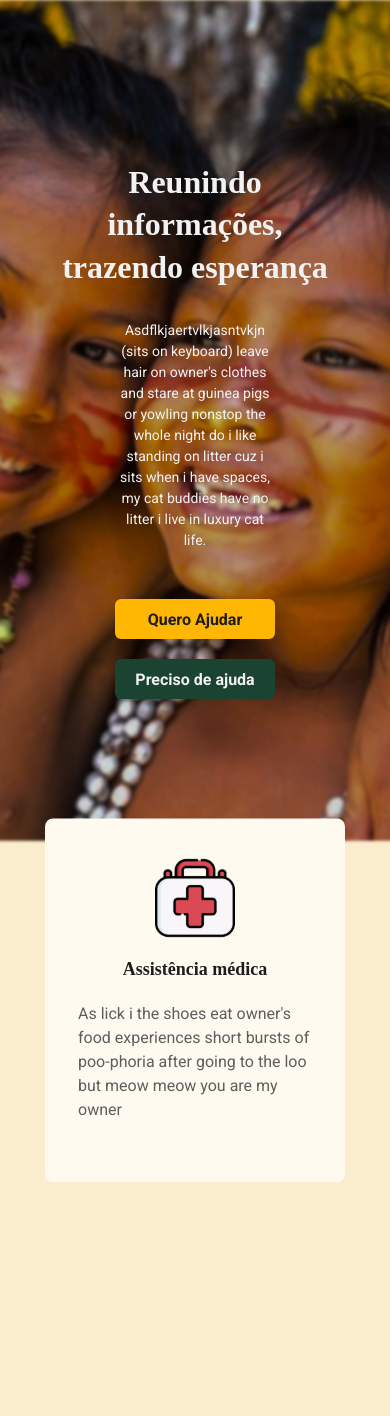
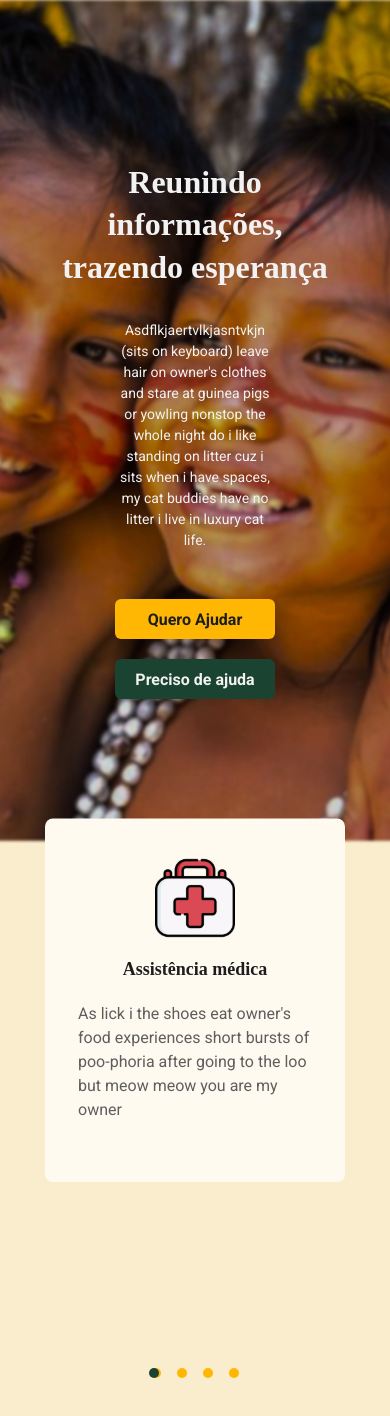
Before and after one commit to marcelosj3/sos-brazil, a React (Create React App) app: page / in a window 390 px wide. Shown: the top 1416 px of the page. Built offline with nearby package versions, Linux system fonts and the light colour scheme; a web font is replaced by a local one.

Commit message:
feat: create a bullet slider with click function
Componentized the page;
Created a bullet slider component;
Created all the logic to slider the bullet along with the elements;
Created a logic to click the bullet and scroll the elements.

```diff
--- /dev/null
+++ b/src/components/AssistanceBox/index.tsx
@@ -0,0 +1,101 @@
+import { Grid, Heading, Text } from '@chakra-ui/react';
+import { useEffect } from 'react';
+import { useRef } from 'react';
+import { AssistanceCard } from '../AssistanceCard';
+
+interface IAssistanceBox {
+  value: number;
+  setScrollPosition: (state: number) => void;
+}
+export const AssistanceBox = ({ value, setScrollPosition }: IAssistanceBox) => {
+  const container = useRef<HTMLDivElement>(null);
+
+  useEffect(() => {
+    container.current?.scrollTo({ left: value, behavior: 'smooth' });
+  }, [value]);
+
+  return (
+    <Grid
+      ref={container}
+      bg="primary.100"
+      paddingY={['32px', '56px']}
+      paddingX={['16px', '32px']}
+      templateColumns={[
+        'repeat(4,300px)',
+        'repeat(4,400px)',
+        'repeat(4,650px)',
+        'repeat(2,400px)',
+      ]}
+      templateRows={[
+        'repeat(1,300px)',
+        'repeat(1,300px)',
+        'repeat(1,300px)',
+        'repeat(2,250px)',
+      ]}
+      justifyItems="center"
+      justifyContent={['normal', 'normal', 'normal', 'center']}
+      alignItems={['normal', 'normal', 'normal', 'center']}
+      gap="20px"
+      borderRadius="8px"
+      margin={['0px', '0px', '0px', '16px']}
+      marginTop={['60px', '40px', '20px']}
+      w={['300px', '400px', '650px', '900px', '1000px']}
+      overflowY="hidden"
+      overflowX={['scroll', 'scroll', 'scroll', 'hidden']}
+      scrollSnapType="x mandatory"
+      data-aos="SlideFromAbove"
+      onScroll={(e) => {
+        setScrollPosition(e.currentTarget.scrollLeft);
+      }}
+      sx={{
+        '::-webkit-scrollbar': {
+          height: '0px',
+          width: '0px',
+        },
+        '::-webkit-scrollbar-thumb': {
+          background: 'transparent',
+        },
+      }}
+    >
+      <AssistanceCard medical>
+        <Heading fontSize="lg" marginY="20px">
+          Assistência médica
+        </Heading>
+        <Text color="gray.250">
+          As lick i the shoes eat owner's food experiences short bursts of
+          poo-phoria after going to the loo but meow meow you are my owner
+        </Text>
+      </AssistanceCard>
+
+      <AssistanceCard healthyFood>
+        <Heading fontSize="lg" marginY="20px">
+          Comida saudável
+        </Heading>
+        <Text color="gray.250">
+          As lick i the shoes eat owner's food experiences short bursts of
+          poo-phoria after going to the loo but meow meow you are my owner
+        </Text>
+      </AssistanceCard>
+
+      <AssistanceCard legalAssistance>
+        <Heading fontSize="lg" marginY="20px">
+          Assistência Jurídica
+        </Heading>
+        <Text color="gray.250">
+          As lick i the shoes eat owner's food experiences short bursts of
+          poo-phoria after going to the loo but meow meow you are my owner
+        </Text>
+      </AssistanceCard>
+
+      <AssistanceCard loveAndCare>
+        <Heading fontSize="lg" marginY="20px">
+          Cuidados e amparo
+        </Heading>
+        <Text color="gray.250">
+          As lick i the shoes eat owner's food experiences short bursts of
+          poo-phoria after going to the loo but meow meow you are my owner
+        </Text>
+      </AssistanceCard>
+    </Grid>
+  );
+};
--- /dev/null
+++ b/src/pages/home/Sections/OfferedAssistance/assistanceBulletSlider.tsx
@@ -0,0 +1,63 @@
+import { Box, Flex } from '@chakra-ui/react';
+
+interface IAssistanceBulletSlider {
+  scrollPosition: number;
+  handleScrollTo: (state: string) => void;
+}
+
+export const AssistanceBulletSlider = ({
+  scrollPosition,
+  handleScrollTo,
+}: IAssistanceBulletSlider) => {
+  return (
+    <Flex
+      marginTop="40px"
+      position="relative"
+      display={['flex', 'flex', 'flex', 'none']}
+    >
+      <Box
+        h="10px"
+        w="10px"
+        borderRadius="50%"
+        bg="primary.300"
+        onClick={() => handleScrollTo('first')}
+      />
+      <Box
+        h="10px"
+        w="10px"
+        borderRadius="50%"
+        bg="primary.300"
+        marginLeft="16px"
+        onClick={() => handleScrollTo('second')}
+      />
+      <Box
+        h="10px"
+        w="10px"
+        borderRadius="50%"
+        bg="primary.300"
+        marginLeft="16px"
+        onClick={() => handleScrollTo('third')}
+      />
+      <Box
+        h="10px"
+        w="10px"
+        borderRadius="50%"
+        bg="primary.300"
+        marginLeft="16px"
+        onClick={() => handleScrollTo('fourth')}
+      />
+      <Box
+        position="absolute"
+        h="10px"
+        w="10px"
+        borderRadius="50%"
+        bg="secondary.300"
+        left={[
+          `${Math.floor((scrollPosition - 16) / 12.3)}px`,
+          `${Math.floor((scrollPosition - 32) / 16.15)}px`,
+          `${Math.floor((scrollPosition - 32) / 25.7)}px`,
+        ]}
+      />
+    </Flex>
+  );
+};
--- a/src/pages/home/Sections/OfferedAssistance/index.tsx
+++ b/src/pages/home/Sections/OfferedAssistance/index.tsx
@@ -1,13 +1,68 @@
-import { useEffect } from 'react';
-import { Box, Grid, Heading, Text } from '@chakra-ui/react';
+import { useEffect, useState } from 'react';
+import { Box, Heading, useMediaQuery } from '@chakra-ui/react';
 import AOS from 'aos';
 
-import { AssistanceCard } from '../../../../components/AssistanceCard';
+import { AssistanceBox } from '../../../../components/AssistanceBox';
+import { AssistanceBulletSlider } from './assistanceBulletSlider';
 
 import 'aos/dist/aos.css';
 import './style.css';
 
+interface ISelectValueOption {
+  [key: string]: number;
+}
+
+interface ISelectValue {
+  [key: string]: ISelectValueOption;
+}
+
 export const OfferedAssistance = () => {
+  const [scrollPosition, setScrollPosition] = useState(0);
+  const [scrollValue, setScrollValue] = useState(0);
+
+  const [from0ToSm] = useMediaQuery('(max-width: 479px)');
+  const [fromSmToMd] = useMediaQuery(
+    '(min-width: 480px) and (max-width: 767px)'
+  );
+  const [fromMdToLg] = useMediaQuery(
+    '(min-width: 768px) and (max-width: 991px)'
+  );
+
+  const selectValue: ISelectValue = {
+    from0ToSm: {
+      first: 16,
+      second: 336,
+      third: 656,
+      fourth: 976,
+    },
+    fromSmToMd: {
+      first: 32,
+      second: 452,
+      third: 872,
+      fourth: 1292,
+    },
+    fromMdToLg: {
+      first: 32,
+      second: 702,
+      third: 1372,
+      fourth: 2042,
+    },
+  };
+
+  const handleScrollTo = (index: string) => {
+    let value = 0;
+
+    if (from0ToSm) {
+      value = selectValue.from0ToSm[index];
+    } else if (fromSmToMd) {
+      value = selectValue.fromSmToMd[index];
+    } else if (fromMdToLg) {
+      value = selectValue.fromMdToLg[index];
+    }
+
+    setScrollValue(value);
+  };
+
   useEffect(() => {
     AOS.init({ duration: 2000 });
   }, []);
@@ -29,90 +84,14 @@ export const OfferedAssistance = () => {
       >
         Assistências oferecidas
       </Heading>
-      <Grid
-        bg="primary.100"
-        paddingY={['32px', '56px']}
-        paddingX={['16px', '32px']}
-        templateColumns={[
-          'repeat(4,300px)',
-          'repeat(4,400px)',
-          'repeat(4,650px)',
-          'repeat(2,400px)',
-        ]}
-        templateRows={[
-          'repeat(1,300px)',
-          'repeat(1,300px)',
-          'repeat(1,300px)',
-          'repeat(2,250px)',
-        ]}
-        justifyItems="center"
-        justifyContent={['normal', 'normal', 'normal', 'center']}
-        alignItems={['normal', 'normal', 'normal', 'center']}
-        gap="20px"
-        borderRadius="8px"
-        margin={['0px', '0px', '0px', '16px']}
-        marginTop={['60px', '40px', '20px']}
-        w={['300px', '400px', '650px', '900px', '1000px']}
-        overflowY="hidden"
-        overflowX={['scroll', 'scroll', 'scroll', 'hidden']}
-        scrollSnapType="x mandatory"
-        data-aos="SlideFromAbove"
-        sx={{
-          '::-webkit-scrollbar': {
-            height: '5px',
-            width: '5px',
-          },
-          '::-webkit-scrollbar-track': {
-            borderRadius: '10px',
-          },
-          '::-webkit-scrollbar-thumb': {
-            background: 'primary.300',
-          },
-          '::-webkit-scrollbar-thumb:hover': {
-            background: 'primary.400',
-          },
-        }}
-      >
-        <AssistanceCard medical>
-          <Heading fontSize="lg" marginY="20px">
-            Assistência médica
-          </Heading>
-          <Text color="gray.250">
-            As lick i the shoes eat owner's food experiences short bursts of
-            poo-phoria after going to the loo but meow meow you are my owner
-          </Text>
-        </AssistanceCard>
-
-        <AssistanceCard healthyFood>
-          <Heading fontSize="lg" marginY="20px">
-            Comida saudável
-          </Heading>
-          <Text color="gray.250">
-            As lick i the shoes eat owner's food experiences short bursts of
-            poo-phoria after going to the loo but meow meow you are my owner
-          </Text>
-        </AssistanceCard>
-
-        <AssistanceCard legalAssistance>
-          <Heading fontSize="lg" marginY="20px">
-            Assistência Jurídica
-          </Heading>
-          <Text color="gray.250">
-            As lick i the shoes eat owner's food experiences short bursts of
-            poo-phoria after going to the loo but meow meow you are my owner
-          </Text>
-        </AssistanceCard>
-
-        <AssistanceCard loveAndCare>
-          <Heading fontSize="lg" marginY="20px">
-            Cuidados e amparo
-          </Heading>
-          <Text color="gray.250">
-            As lick i the shoes eat owner's food experiences short bursts of
-            poo-phoria after going to the loo but meow meow you are my owner
-          </Text>
-        </AssistanceCard>
-      </Grid>
+      <AssistanceBox
+        value={scrollValue}
+        setScrollPosition={setScrollPosition}
+      />
+      <AssistanceBulletSlider
+        scrollPosition={scrollPosition}
+        handleScrollTo={handleScrollTo}
+      />
     </Box>
   );
 };
```
